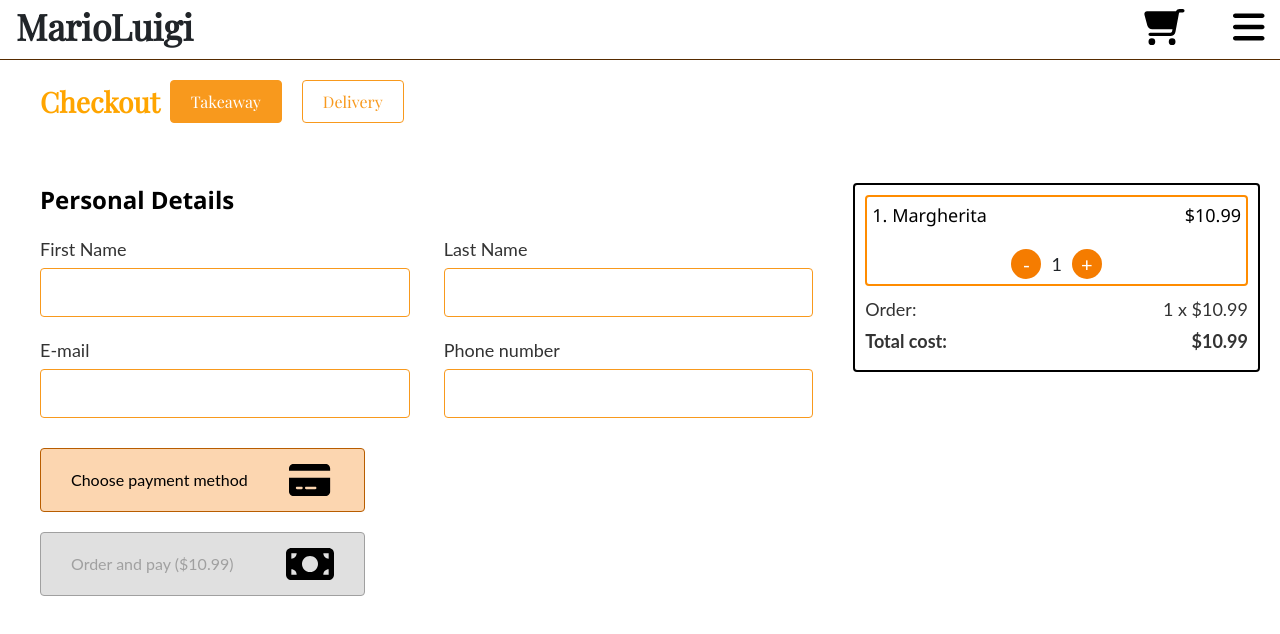
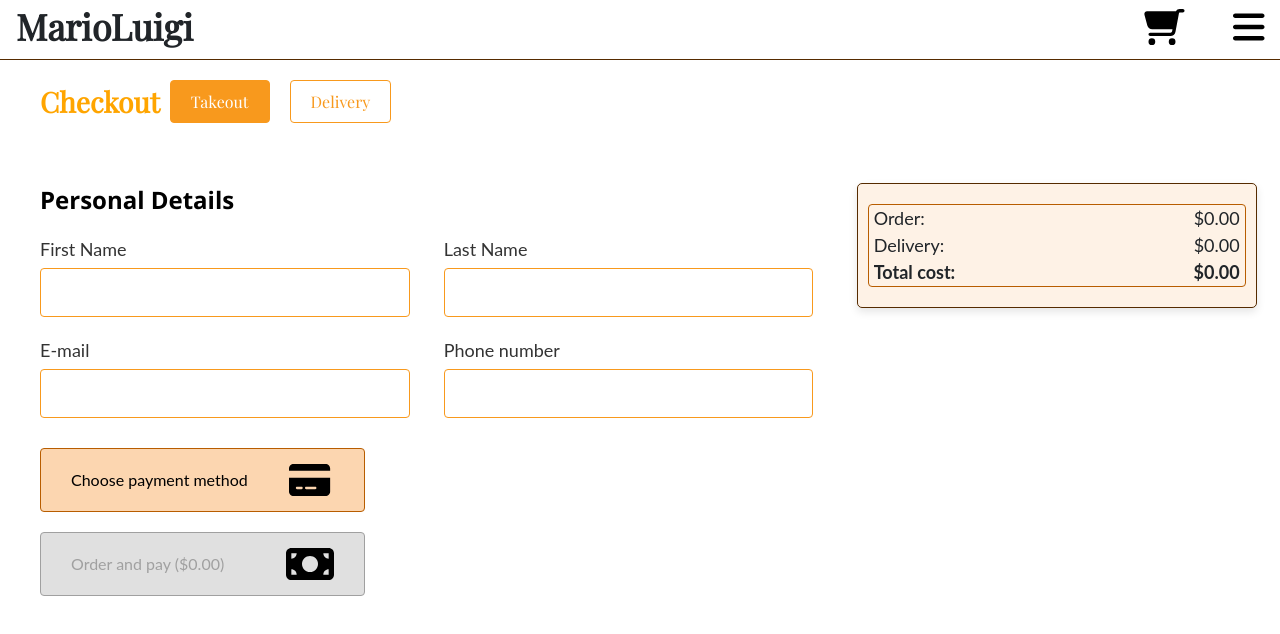
Before and after one commit to fsosn/Restaurant-App, a React (Vite) app in the folder frontend/: page /checkout in a window 1280 px wide. Shown: the top 634 px of the page. Built offline with nearby package versions, Linux system fonts and the light colour scheme.

Commit message:
feat: add cart products to checkout page

```diff
--- /dev/null
+++ b/frontend/src/components/checkout/cartProducts/CartProducts.css
@@ -0,0 +1,85 @@
+.cart-products {
+    width: 400px;
+    padding: 10px;
+    background-color: var(--primary-light);
+    border: 1px solid #562b00;
+    border-radius: 5px;
+    box-shadow: 0 4px 8px rgba(0, 0, 0, 0.1);
+    margin: 20px auto;
+}
+
+.cart-items {
+    display: flex;
+    flex-direction: column;
+    max-height: 305px;
+    overflow-y: auto;
+}
+
+.cart-item-container {
+    border: 1px solid #b85d00;
+    border-radius: 4px;
+    margin-top: 10px;
+    padding: 5px;
+    background-color: #fff8f0;
+}
+
+.cart-item {
+    display: flex;
+    justify-content: space-between;
+    margin-bottom: 10px;
+}
+
+.cart-item-price {
+    margin-right: 5px;
+}
+
+.cart-item-controls {
+    display: flex;
+    justify-content: space-between;
+    align-items: center;
+    margin-bottom: 10px;
+}
+
+.cart-control-btn {
+    width: 32px;
+    height: 32px;
+    text-align: center;
+    padding: 0;
+    font-size: 12px;
+    line-height: 1.428571429;
+    border-radius: 15px;
+    border: none;
+    background-color: var(--primary-normal);
+    color: white;
+}
+
+.cart-control-btn:hover {
+    background-color: var(--primary-normal-hover);
+}
+
+.cart-item-quantity {
+    padding: 0 10px;
+}
+
+.cart-summary {
+    margin-top: 10px;
+    margin-bottom: 10px;
+    border: 1px solid #b85d00;
+    border-radius: 4px;
+    background-color: var(--primary-light);
+}
+
+.cart-summary-line {
+    margin-left: 5px;
+    margin-right: 5px;
+    display: flex;
+    justify-content: space-between;
+}
+
+.cart-summary-total {
+    margin-left: 5px;
+    margin-right: 5px;
+    display: flex;
+    justify-content: space-between;
+    font-weight: bold;
+}
--- /dev/null
+++ b/frontend/src/components/checkout/cartProducts/CartProducts.jsx
@@ -0,0 +1,65 @@
+import React, { useEffect } from 'react';
+import "./CartProducts.css";
+
+const CartProducts = ({ cartItems, updateCartItems, orderType, onTotalCostChange }) => {
+    const handleAddItem = (item) => {
+        const updatedCart = cartItems.map(cartItem =>
+            cartItem.name === item.name
+                ? { ...cartItem, quantity: cartItem.quantity + 1 }
+                : cartItem
+        );
+        updateCartItems(updatedCart);
+    };
+
+    const handleRemoveItem = (item) => {
+        const updatedCart = cartItems.map(cartItem =>
+            cartItem.name === item.name
+                ? { ...cartItem, quantity: cartItem.quantity - 1 }
+                : cartItem
+        ).filter(cartItem => cartItem.quantity > 0);
+        updateCartItems(updatedCart);
+    };
+
+    const totalCost = cartItems.reduce((acc, item) => acc + item.price * item.quantity, 0);
+    const deliveryCost = orderType === 'delivery' ? 1 : 0;
+
+    useEffect(() => {
+        onTotalCostChange(totalCost + deliveryCost);
+    }, [cartItems, orderType, onTotalCostChange, totalCost]);
+
+    return (
+        <div className="cart-products">
+            <div className="cart-items">
+                {cartItems.map((item, index) => (
+                    <div key={item.name} className="cart-item-container">
+                        <div className="cart-item">
+                            <span>{index + 1}. {item.name}</span>
+                            <span className="cart-item-price">${(item.price * item.quantity).toFixed(2)}</span>
+                        </div>
+                        <div className="cart-item-controls">
+                            <button className="cart-control-btn" onClick={() => handleRemoveItem(item)}><img src="./delete.svg" alt="Remove icon" /></button>
+                            <span className="cart-item-quantity">{item.quantity}</span>
+                            <button className="cart-control-btn" onClick={() => handleAddItem(item)}><img src="./add.svg" alt="Add icon" /></button>
+                        </div>
+                    </div>
+                ))}
+            </div>
+            <div className="cart-summary">
+                <div className="cart-summary-line">
+                    <span>Order:</span>
+                    <span>${totalCost.toFixed(2)}</span>
+                </div>
+                <div className="cart-summary-line">
+                    <span>Delivery:</span>
+                    <span>${deliveryCost.toFixed(2)}</span>
+                </div>
+                <div className="cart-summary-total">
+                    <span>Total cost:</span>
+                    <span>${(totalCost + deliveryCost).toFixed(2)}</span>
+                </div>
+            </div>
+        </div>
+    );
+};
+
+export default CartProducts;
--- a/frontend/src/components/checkout/cartsummary/CartSummary.css
+++ /dev/null
@@ -1,65 +0,0 @@
-   .cart-summary-box {
-    margin-top: 20px;
-    border: 2px solid black;
-    padding: 10px;
-    background-color: none;
-    height: fit-content;
-    border-radius: 4px;
-  }
-
-  .cart-summary-inner-box {
-    border: 2px solid darkorange;
-    padding: 5px;
-    border-radius: 4px;
-  }
-
-  .cart-summary-header {
-    display: flex;
-    justify-content: space-between;
-    align-items: center;
-    margin-bottom: 10px;
-  }
-
-  .cart-summary-header span {
-    color: #333;
-    font-size: 18px;
-    color: black;
-    margin-bottom: 10px;
-    font-family:'Segoe UI', Tahoma, Geneva, Verdana, sans-serif;
-  }
-
-  .quantity-controls {
-    display: flex;
-    align-items: center;
-    gap: 10px;
-    justify-content: center;
-  }
-
-  .quantity-controls button {
-    background-color: #f57c00;
-    color: white;
-    border: none;
-    border-radius: 50%;
-    width: 30px;
-    height: 30px;
-    font-size: 20px;
-    display: flex;
-    align-items: center;
-    justify-content: center;
-    cursor: pointer;
-  }
-
-  .cart-summary-details {
-    margin-top: 10px;
-  }
-
-  .cart-summary-details p {
-    margin: 5px 0;
-    color: #333;
-    display: flex;
-    justify-content: space-between;
-  }
-
-  .cart-summary-details .total-cost {
-    font-weight: bold;
-  }
--- a/frontend/src/components/checkout/cartsummary/CartSummary.jsx
+++ /dev/null
@@ -1,57 +0,0 @@
-import React, { useState, useEffect } from 'react';
-import './CartSummary.css';
-
-const CartSummary = ({ orderType, onTotalCostChange }) => {
-  const [quantity, setQuantity] = useState(1);
-  const itemPrice = 10.99;
-  const deliveryFee = orderType === 'delivery' ? 1.00 : 0;
-
-  useEffect(() => {
-    const totalCost = (quantity * itemPrice + deliveryFee).toFixed(2);
-    onTotalCostChange(totalCost);
-  }, [quantity, deliveryFee, onTotalCostChange]);
-
-  const increaseQuantity = () => {
-    setQuantity(quantity + 1);
-  };
-
-  const decreaseQuantity = () => {
-    if (quantity > 1) {
-      setQuantity(quantity - 1);
-    }
-  };
-
-  return (
-    <div className="cart-summary-box">
-      <div className="cart-summary-inner-box">
-        <div className="cart-summary-header">
-          <span>1. Margherita</span>
-          <span>$10.99</span>
-        </div>
-        <div className="quantity-controls">
-          <button onClick={decreaseQuantity}>-</button>
-          <span>{quantity}</span>
-          <button onClick={increaseQuantity}>+</button>
-        </div>
-      </div>
-      <div className="cart-summary-details">
-        <p>
-          <span>Order:</span>
-          <span>{quantity} x $10.99</span>
-        </p>
-        {orderType === 'delivery' && (
-          <p>
-            <span>Delivery:</span>
-            <span>$1.00</span>
-          </p>
-        )}
-        <p className="total-cost">
-          <span>Total cost:</span>
-          <span>${(quantity * itemPrice + deliveryFee).toFixed(2)}</span>
-        </p>
-      </div>
-    </div>
-  );
-};
-
-export default CartSummary;
--- a/frontend/src/components/shoppingCart/ShoppingCart.jsx
+++ b/frontend/src/components/shoppingCart/ShoppingCart.jsx
@@ -1,9 +1,11 @@
 import React, { useState, useEffect } from 'react';
+import { useNavigate } from 'react-router-dom';
 import "./ShoppingCart.css";
 
 const ShoppingCart = ({ cartItems, updateCartItems }) => {
     const [cart, setCart] = useState([]);
-    const [deliveryOption, setDeliveryOption] = useState("delivery");
+    const [deliveryOption, setDeliveryOption] = useState("takeout");
+    const navigate = useNavigate();
 
     useEffect(() => {
         if (cartItems) {
@@ -42,12 +44,15 @@ const ShoppingCart = ({ cartItems, updateCartItems }) => {
         updateCartItems(updatedCart);
     };
 
+    const handleCheckout = () => {
+        navigate('/checkout');
+    };
 
     return (
         <div className="cart">
             <div className="cart-header">
+                <button className={`cart-tab ${deliveryOption === "takeout" ? "active" : ""}`} onClick={() => setDeliveryOption("takeout")}>Takeout</button>
                 <button className={`cart-tab ${deliveryOption === "delivery" ? "active" : ""}`} onClick={() => setDeliveryOption("delivery")}>Delivery</button>
-                <button className={`cart-tab ${deliveryOption === "takeout" ? "active" : ""}`} onClick={() => setDeliveryOption("takeout")}>Takeaway</button>
             </div>
             <div className="cart-content">
                 <div className="cart-items-1">
@@ -81,7 +86,7 @@ const ShoppingCart = ({ cartItems, updateCartItems }) => {
                         <span>${(totalCost + deliveryCost).toFixed(2)}</span>
                     </div>
                 </div>
-                <button className="cart-checkout-btn">Checkout</button>
+                <button className="cart-checkout-btn" onClick={handleCheckout} disabled={totalCost < 10}>Checkout</button>
             </div>
         </div>
     );
--- a/frontend/src/pages/checkout/CheckoutPage.jsx
+++ b/frontend/src/pages/checkout/CheckoutPage.jsx
@@ -1,19 +1,19 @@
-import React, { useState, useContext } from 'react';
+import React, { useState, useContext, useEffect } from 'react';
 import Page from "../template/Page.jsx";
 import './CheckoutPage.css';
 import DeliveryDetailsForm from '../../components/checkout/deliverydetails/DeliveryDetailsForm.jsx';
 import PersonalDetailsForm from '../../components/checkout/personaldetails/PersonalDetailsForm.jsx';
-import CartSummary from '../../components/checkout/cartsummary/CartSummary.jsx';
 import PaymentMethod from '../../components/checkout/paymentMethod/PaymentMethod.jsx';
+import CartProducts from '../../components/checkout/cartProducts/CartProducts.jsx';
 import api from '../../services/api.jsx';
 import { AuthContext } from '../../auth/AuthContext.jsx';
 import orderPayIcon from '../../assets/order-pay.svg';
 import paymentTypeIcon from '../../assets/payment-type.svg';
 
-const CheckoutPage = () => {
+const CheckoutPage = ({ cartItems, updateCartItems }) => {
   const auth = useContext(AuthContext);
-  const [orderType, setOrderType] = useState('takeaway'); // Default to takeaway
-  const [totalCost, setTotalCost] = useState('11.99'); // Initial total cost
+  const [orderType, setOrderType] = useState('takeout');
+  const [totalCost, setTotalCost] = useState(cartItems.reduce((acc, item) => acc + item.price * item.quantity, 0) + (orderType === 'delivery' ? 1 : 0));
   const [errors, setErrors] = useState({});
   const [showPaymentModal, setShowPaymentModal] = useState(false);
   const [selectedPaymentMethod, setSelectedPaymentMethod] = useState('');
@@ -127,16 +127,21 @@ const CheckoutPage = () => {
     setSelectedPaymentMethod(method);
   };
 
-  let title = "MarioLuigi";
+  const handleOrderTypeChange = (type) => {
+    setOrderType(type);
+    const newTotalCost = cartItems.reduce((acc, item) => acc + item.price * item.quantity, 0) + (type === 'delivery' ? 1 : 0);
+    setTotalCost(newTotalCost);
+  };
+
   return (
-    <Page pageTitle={title}>
+    <Page pageTitle="MarioLuigi">
       <div className="checkout-container-box">
         <h1 className="order-type-buttons" style={{ color: "orange" }}>
           Checkout
-          <button onClick={() => setOrderType('takeaway')} className={orderType === 'takeaway' ? 'active' : ''}>
-            Takeaway
+          <button onClick={() => handleOrderTypeChange('takeout')} className={orderType === 'takeout' ? 'active' : ''}>
+            Takeout
           </button>
-          <button onClick={() => setOrderType('delivery')} className={orderType === 'delivery' ? 'active' : ''}>
+          <button onClick={() => handleOrderTypeChange('delivery')} className={orderType === 'delivery' ? 'active' : ''}>
             Delivery
           </button>
         </h1>
@@ -145,17 +150,17 @@ const CheckoutPage = () => {
             <div className="delivery-details-box"><DeliveryDetailsForm errors={errors} /></div>
           }
           <div className="personal-details-box"><PersonalDetailsForm errors={errors} /></div>
-        </div>
-        <div>
-          <CartSummary orderType={orderType} onTotalCostChange={handleTotalCostChange} />
-        </div>
-        <div className="buttons-box">
+          <div className="buttons-box">
           <button className='payment-type-button' onClick={handleChoosePaymentMethod}>
             Choose payment method <img src={paymentTypeIcon} alt="Payment Type Icon" />
           </button>
-          <button className='order-button' onClick={handleSubmit} disabled={!selectedPaymentMethod}>
-            Order and pay (${totalCost}) <img src={orderPayIcon} alt="Order Pay Icon" />
+          <button className='order-button' onClick={handleSubmit} disabled={!selectedPaymentMethod || totalCost < 10}>
+            Order and pay (${totalCost.toFixed(2)}) <img src={orderPayIcon} alt="Order Pay Icon" />
           </button>
+          </div>
+        </div>
+        <div>
+          <CartProducts cartItems={cartItems} updateCartItems={updateCartItems} orderType={orderType} onTotalCostChange={handleTotalCostChange} />
         </div>
       </div>
       {showPaymentModal && (
```
Also changed, not shown: frontend/src/components/shoppingCart/ShoppingCart.css (+8 -1 lines).
